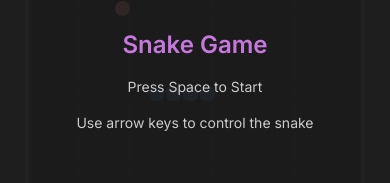
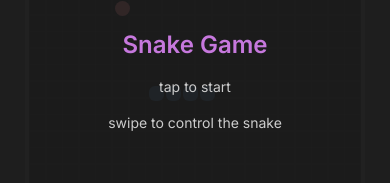
Before and after one commit to raadthedeveloper/website, a Next.js app: page /game in a window 390 px wide. Shown: the part 365-548 px from the top of the page. Built offline with nearby package versions, Linux system fonts and the light colour scheme.

Commit message:
Update page.tsx

```diff
--- a/src/app/game/page.tsx
+++ b/src/app/game/page.tsx
@@ -350,8 +350,20 @@ export default function GamePage() {
           {!gameStarted && !gameOver && (
             <div className="absolute inset-0 bg-[#1e1e1e]/90 flex flex-col items-center justify-center">
               <h2 className="text-2xl font-semibold text-[#C678DD] mb-4">Snake Game</h2>
-              <p className="text-[#cccccc] mb-4">Press Space to Start</p>
-              <p className="text-[#cccccc] text-sm">Use arrow keys to control the snake</p>
+              <p className="text-[#cccccc] mb-4">
+                {typeof window !== 'undefined' && window.innerWidth < 768 ? (
+                  'tap to start'
+                ) : (
+                  'press space to start'
+                )}
+              </p>
+              <p className="text-[#cccccc] text-sm">
+                {typeof window !== 'undefined' && window.innerWidth < 768 ? (
+                  'swipe to control the snake'
+                ) : (
+                  'use arrow keys to control the snake'
+                )}
+              </p>
             </div>
           )}
         </div>
```
